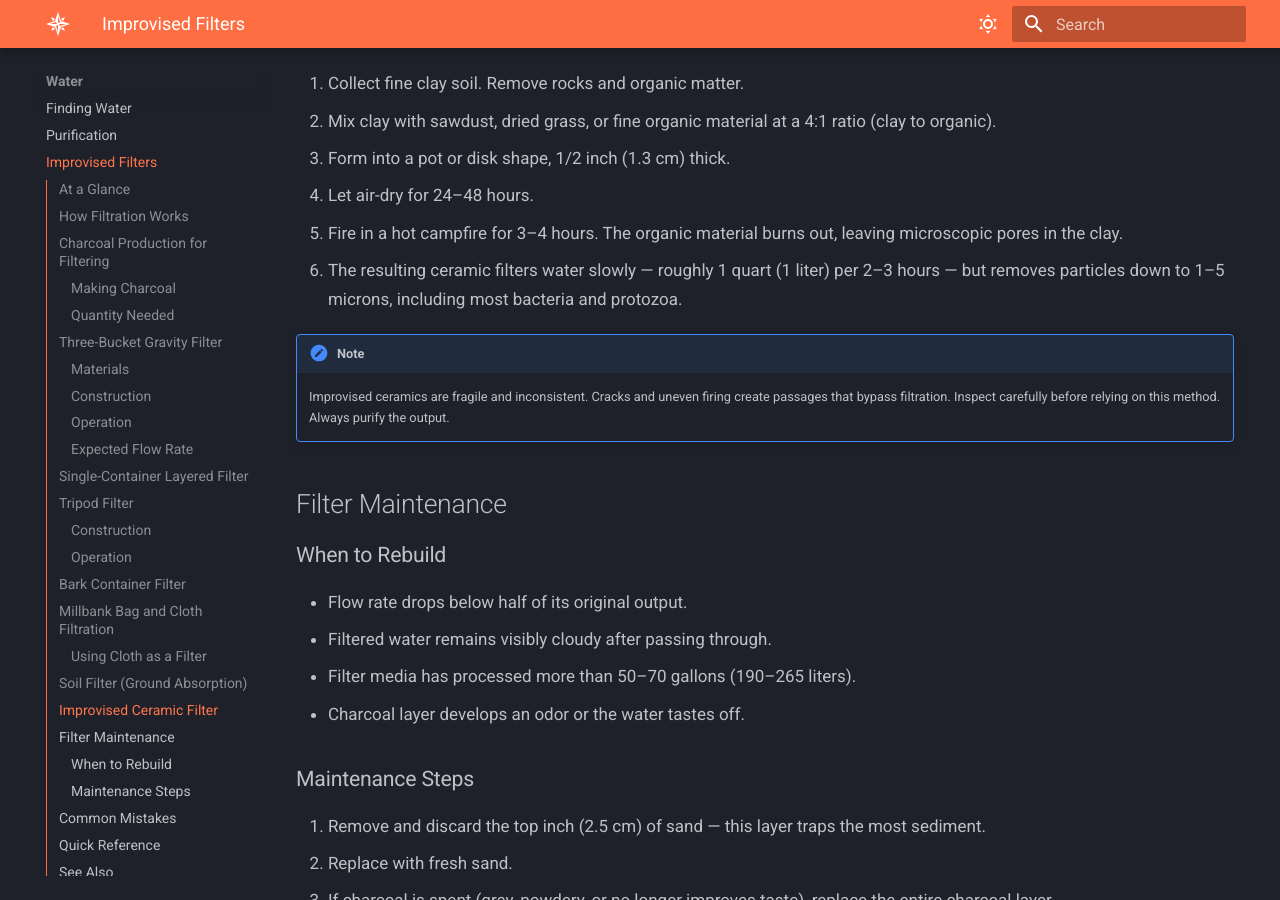
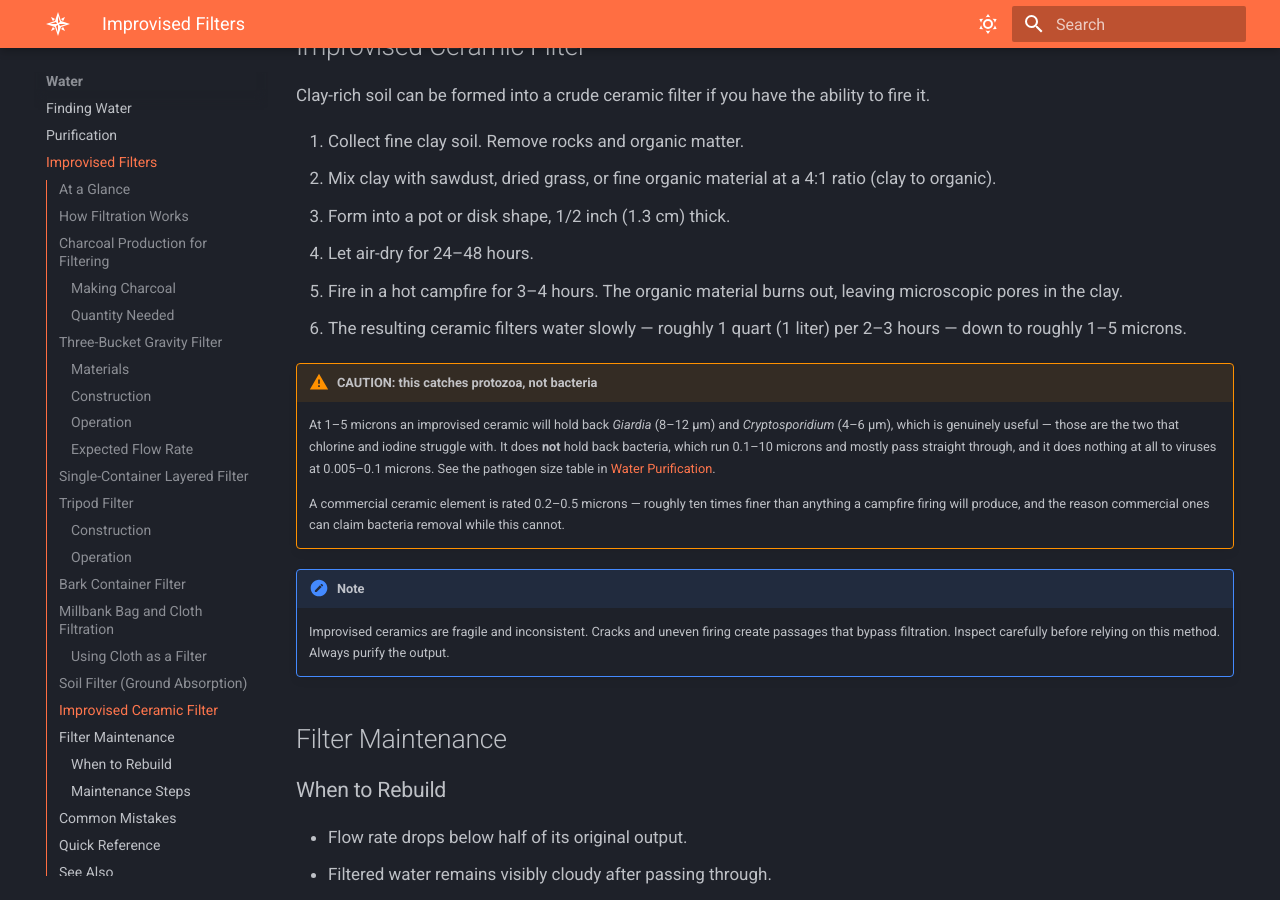
Before and after one commit to mmayden/WilderThings, an MkDocs documentation site: the page built from docs/water/improvised-filters.md, in a window 1280 px wide and 900 px high, scrolled down 5321 px. Built offline with MkDocs 1.6.1 and Material for MkDocs 9.7.7, drawn with Linux system fonts in a browser that asks for light colours; some of the changed text lies outside the part shown.

Commit message:
fix: an improvised ceramic filter does not remove "most bacteria"
The guide said a campfire-fired clay filter removes particles down to
1-5 microns, "including most bacteria and protozoa." The corpus's own
pathogen table two guides over says bacteria run 0.1-10 microns. Most of
them pass straight through a 1-5 micron pore.

The comparison that makes it concrete: a commercial ceramic element is
rated 0.2-0.5 microns, roughly ten times finer than anything a campfire
firing produces. That is why commercial ones can claim bacteria removal
and this cannot, and purification.md already lists that rating.

Rewritten to say what it actually does, which is still worth having.
At 1-5 microns it holds back Giardia at 8-12 microns and Cryptosporidium
at 4-6 — the two organisms chlorine and iodine handle worst. That makes
an improvised ceramic a genuinely useful partner to chemical treatment
rather than a replacement for it, which is close to the opposite of how
the original claim would have been read.

The guide is otherwise careful and repeats "filtering is not
purification" throughout, which is why the overstatement mattered: a
reader who has absorbed that rule everywhere else meets one sentence
saying this particular filter handles bacteria, and that is the sentence
that gets remembered.

Also: making charcoal means smothering coals to cut off oxygen, which is
precisely the condition that produces carbon monoxide. The guide gave
the instruction with no mention of doing it outdoors — in a corpus where
four other guides warn that CO is odourless and kills silently, and
where the reader plausibly has a snow shelter or tent nearby.

Fixed the last FM 21-76 citation carrying the wrong year. It survived
the earlier normalisation because it used a comma where every other
entry uses a period, which is also why the citation checker did not see
it as the same work.

Co-Authored-By: Claude Opus 5 (1M context) <noreply@anthropic.com>

```diff
--- a/docs/water/improvised-filters.md
+++ b/docs/water/improvised-filters.md
@@ -36,6 +36,9 @@ Quality charcoal is the backbone of every improvised filter. Use hardwood — oa
 1. Build a hot fire and let it burn down to glowing coals.
 2. Remove coals with a stick or makeshift tongs and place them in a metal container or pit.
 3. Smother the coals immediately — cover with a lid, sand, or dirt. Cut off all oxygen.
+   **Do this outdoors.** Starving coals of oxygen is exactly the condition that produces
+   carbon monoxide, which is odourless and kills without warning. Never smother coals
+   inside a shelter, tent, vehicle, or snow cave.
 4. Let the container cool completely, at least 3–4 hours.
 5. Crush the charcoal into pea-sized pieces, roughly 1/4 inch (6 mm). Do not grind to powder — powder clogs filters and passes through.
 
@@ -157,7 +160,20 @@ Clay-rich soil can be formed into a crude ceramic filter if you have the ability
 3. Form into a pot or disk shape, 1/2 inch (1.3 cm) thick.
 4. Let air-dry for 24–48 hours.
 5. Fire in a hot campfire for 3–4 hours. The organic material burns out, leaving microscopic pores in the clay.
-6. The resulting ceramic filters water slowly — roughly 1 quart (1 liter) per 2–3 hours — but removes particles down to 1–5 microns, including most bacteria and protozoa.
+6. The resulting ceramic filters water slowly — roughly 1 quart (1 liter) per 2–3 hours —
+   down to roughly 1–5 microns.
+
+!!! warning "CAUTION: this catches protozoa, not bacteria"
+    At 1–5 microns an improvised ceramic will hold back *Giardia* (8–12 µm) and
+    *Cryptosporidium* (4–6 µm), which is genuinely useful — those are the two that
+    chlorine and iodine struggle with. It does **not** hold back bacteria, which run
+    0.1–10 microns and mostly pass straight through, and it does nothing at all to
+    viruses at 0.005–0.1 microns. See the pathogen size table in
+    [Water Purification](purification.md#understanding-the-threats).
+
+    A commercial ceramic element is rated 0.2–0.5 microns — roughly ten times finer than
+    anything a campfire firing will produce, and the reason commercial ones can claim
+    bacteria removal while this cannot.
 
 !!! note
     Improvised ceramics are fragile and inconsistent. Cracks and uneven firing create passages that bypass filtration. Inspect carefully before relying on this method. Always purify the output.
@@ -187,6 +203,8 @@ Clay-rich soil can be formed into a crude ceramic filter if you have the ability
 - **Pouring water too fast.** Flooding the filter pushes unfiltered water through channels in the media. Pour slowly and steadily.
 - **Never replacing filter media.** All filter media has a finite capacity. Sand and charcoal saturate with contaminants. Rebuild on schedule.
 - **Skipping the pre-filter step.** Running muddy water directly through a fine filter clogs it within minutes. Always use gravel or cloth as a first stage.
+- **Trusting an improvised ceramic against bacteria.** At 1–5 microns it catches protozoa and passes bacteria. Purify the output regardless.
+- **Smothering charcoal coals under cover.** Oxygen-starved coals produce carbon monoxide. Make charcoal outdoors, never in a shelter.
 
 ## Quick Reference
 
@@ -206,15 +224,15 @@ Clay-rich soil can be formed into a crude ceramic filter if you have the ability
 
 ## See Also
 
-- [Water Purification](purification.md)
-- [Finding Water in the Wild](finding-water.md)
-- [Water Storage](water-storage.md)
+- [Water Purification](purification.md) — the step that has to follow filtering, and what each method does not kill.
+- [Finding Water in the Wild](finding-water.md) — sourcing water worth filtering, and what it costs to get.
+- [Water Storage](water-storage.md) — keeping treated water clean once you have it.
 - [Containers and Vessels](../tools-and-craft/containers-and-vessels.md) — improvised containers for filter construction.
 - [Cordage](../tools-and-craft/cordage.md) — binding material for filter assemblies.
 
 ## Sources
 
-- U.S. Army, *FM 21-76 Survival Manual*, Department of the Army, 2002
+- U.S. Army. *FM 21-76: Survival.* Department of the Army, 1992.
 - Wiseman, John "Lofty." *SAS Survival Handbook.* 3rd ed., William Collins, 2014.
 - World Health Organization, *Guidelines for Drinking-water Quality*, 4th ed., 2011
 - Centers for Disease Control and Prevention, "Household Water Treatment: Filtration," CDC Global Water, Sanitation & Hygiene, 2020
```
